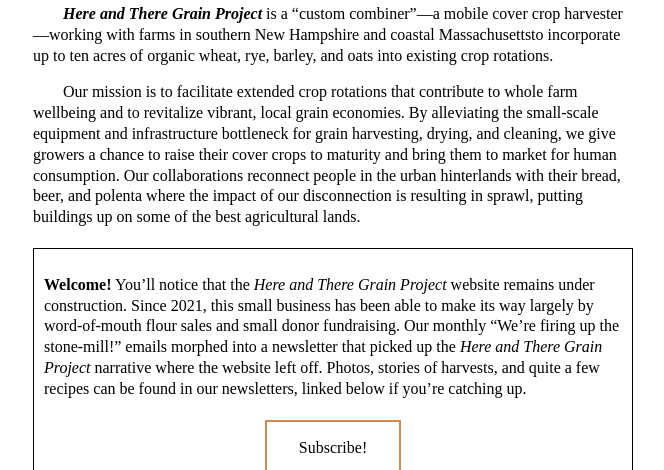
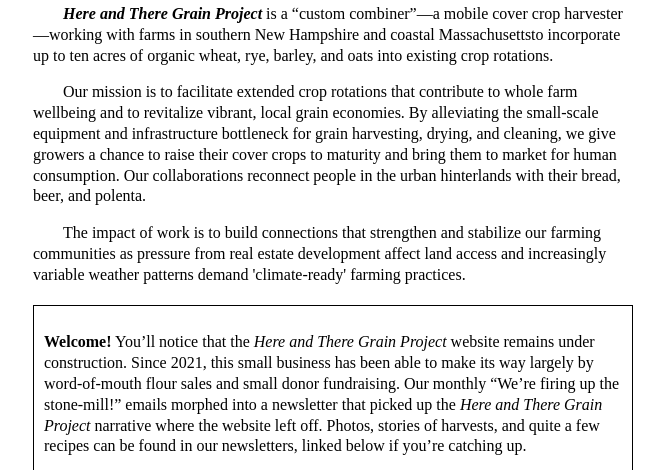
Before and after one commit to drewandrew/here-and-there, a website: page index.html in a window 1280 px wide. Shown: the part 324-794 px from the top of the page, without its empty margins (272-936 px from the left). Drawn offline with Linux system fonts and the light colour scheme.

Commit message:
Another June 2026 copy update 2

```diff
--- a/index.html
+++ b/index.html
@@ -21,7 +21,9 @@
       <p class="no-indent">
         <i><b>Here and There Grain Project</b></i> is a “custom combiner”—a mobile cover crop harvester—working with farms in southern New Hampshire and coastal Massachusettsto incorporate up to ten acres of organic wheat, rye, barley, and oats into existing crop rotations.
       </p>
-      <p class="">Our mission is to facilitate extended crop rotations that contribute to whole farm wellbeing and to revitalize vibrant, local grain economies. By alleviating the small-scale equipment and infrastructure bottleneck for grain harvesting, drying, and cleaning, we give growers a chance to raise their cover crops to maturity and bring them to market for human consumption. Our collaborations reconnect people in the urban hinterlands with their bread, beer, and polenta where the impact of our disconnection is resulting in sprawl, putting buildings up on some of the best agricultural lands.</p>
+      <p class="">Our mission is to facilitate extended crop rotations that contribute to whole farm wellbeing and to revitalize vibrant, local grain economies. By alleviating the small-scale equipment and infrastructure bottleneck for grain harvesting, drying, and cleaning, we give growers a chance to raise their cover crops to maturity and bring them to market for human consumption. Our collaborations reconnect people in the urban hinterlands with their bread, beer, and polenta.</p>
+
+      <p>The impact of work is to build connections that strengthen and stabilize our farming communities as pressure from real estate development affect land access and increasingly variable weather patterns demand 'climate-ready' farming practices.</p>
     </div>
 
     <div class="construction-warning">
```
